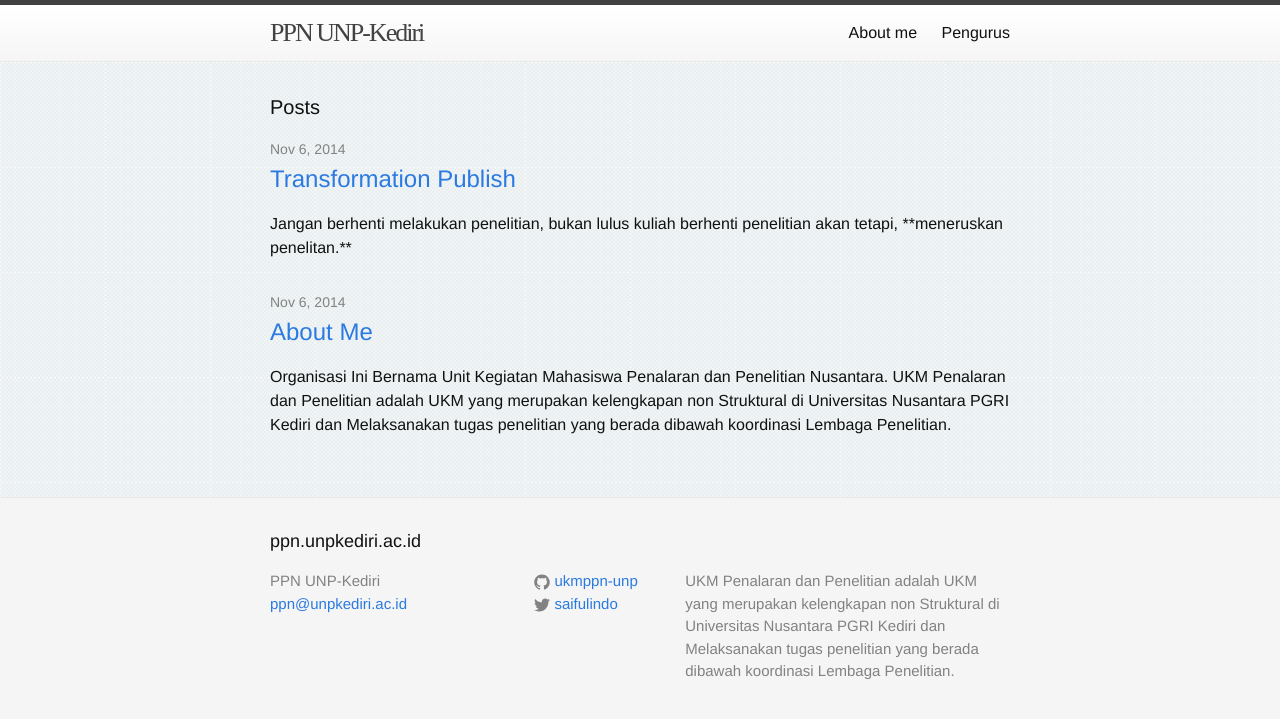
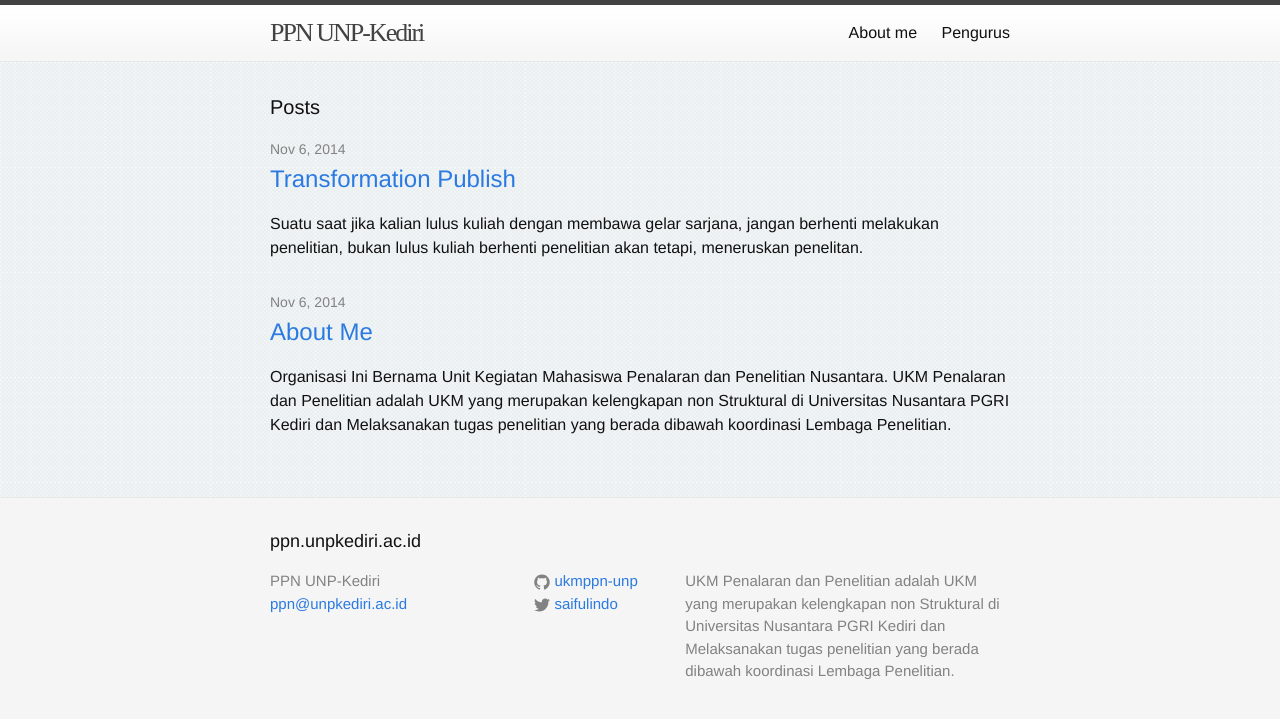
Before and after one commit to ukmppn-unp/ukmppn-unp.github.io, a Jekyll site: the page built from index.html, in a window 1280 px wide. Shown: the top 719 px of the page. Built offline with Jekyll 4.4.1, drawn with Linux system fonts in a browser that asks for light colours; some web fonts are replaced.

Commit message:
fixed footer

```diff
--- a/_posts/2014-11-06-transformation-publish.markdown
+++ b/_posts/2014-11-06-transformation-publish.markdown
@@ -1,7 +1,7 @@
 ---
 layout: post
 title:  "Transformation Publish"
-description: "Jangan berhenti melakukan penelitian, bukan lulus kuliah berhenti penelitian akan tetapi, **meneruskan penelitan.**"
+description: "Suatu saat jika kalian lulus kuliah dengan membawa gelar sarjana, jangan berhenti melakukan penelitian, bukan lulus kuliah berhenti penelitian akan tetapi, meneruskan penelitan."
 date:   2014-11-06 22:10:00
 categories: update
 author: M. Saiful Mukharom
--- a/_sass/_layout.scss
+++ b/_sass/_layout.scss
@@ -101,6 +101,7 @@
     border-top: 1px solid $grey-color-light;
     padding: $spacing-unit 0;
     background: #f5f5f5;
+    hight: 100%;
 }
 
 .footer-heading {
```
